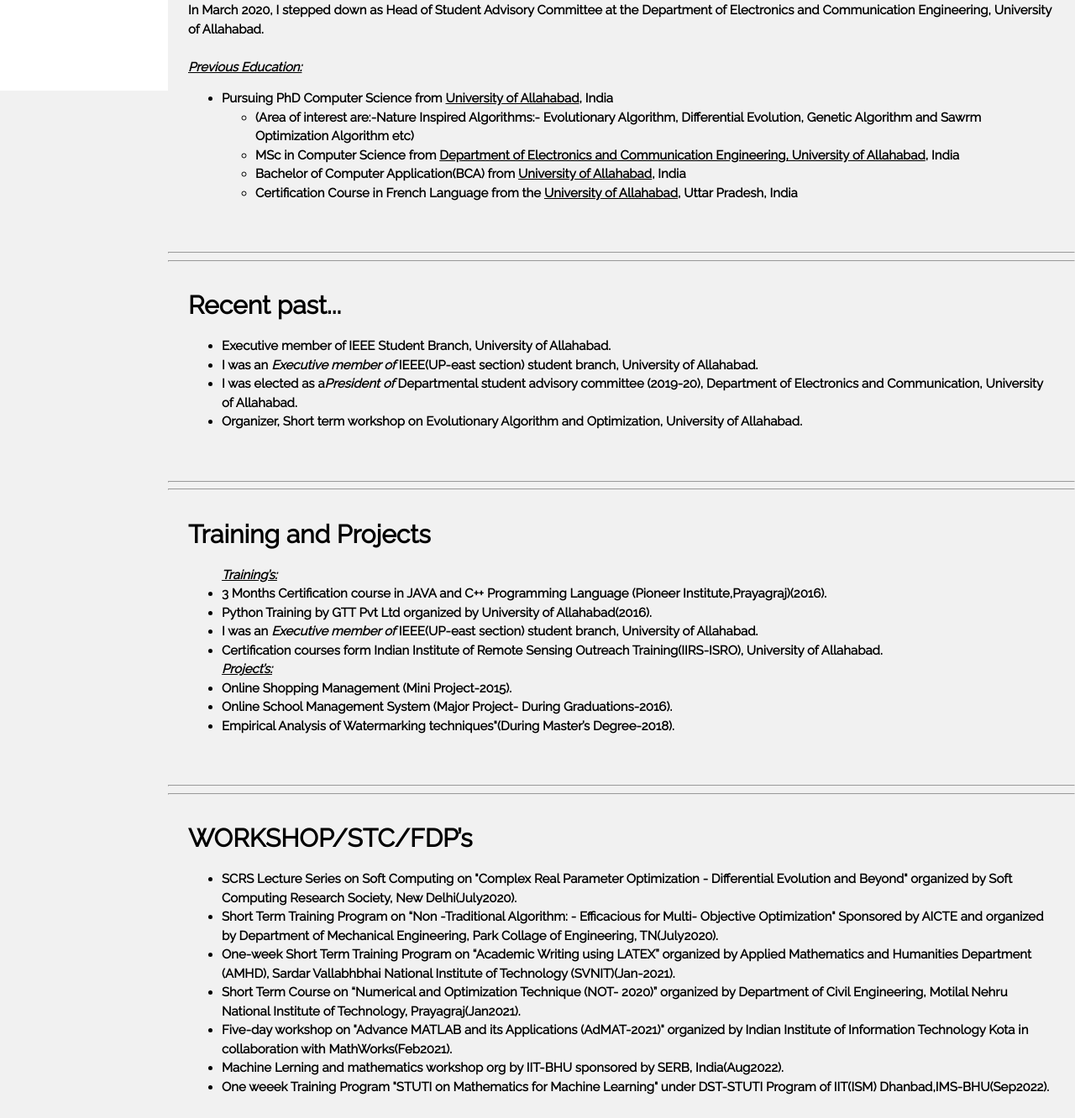
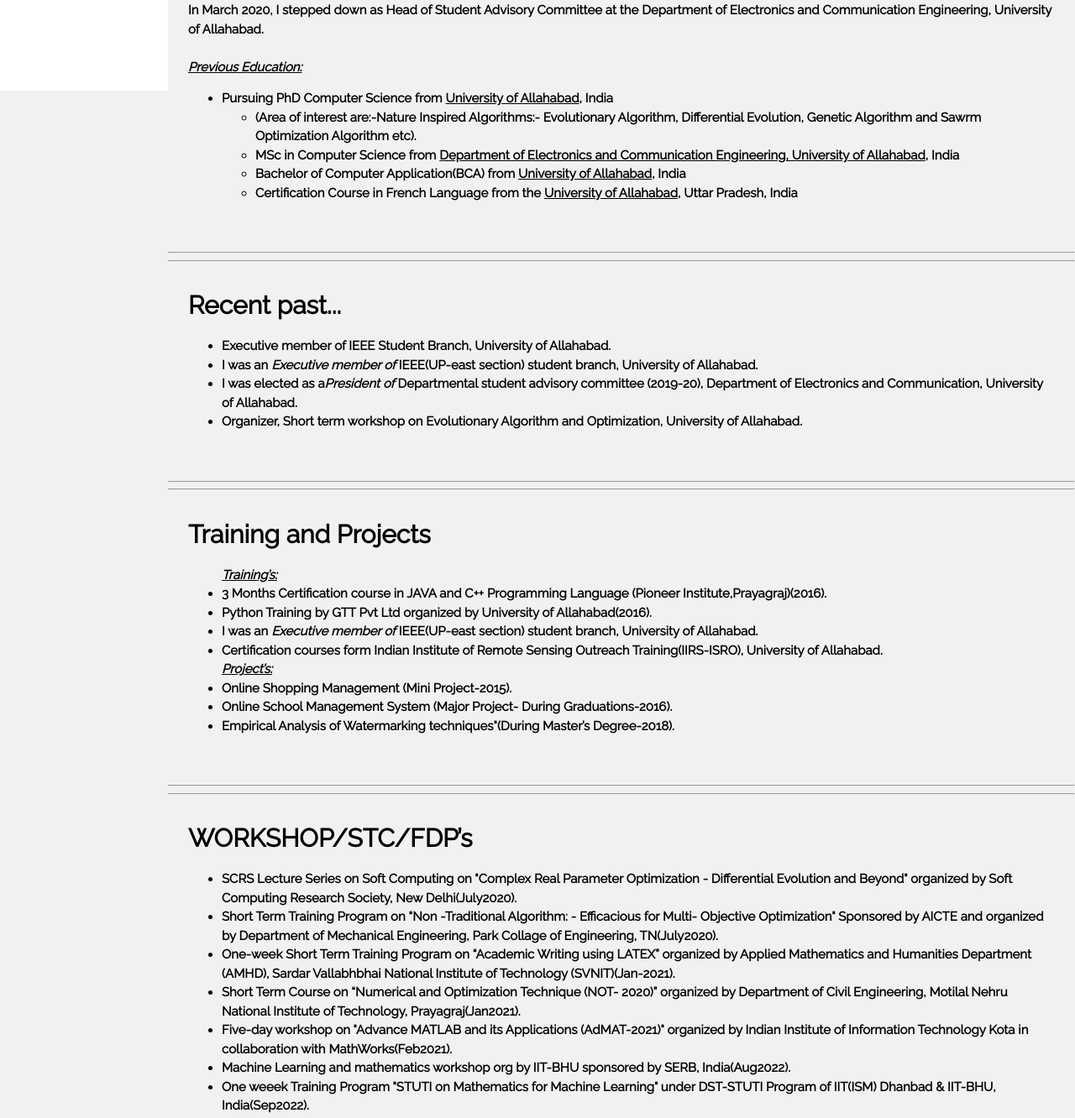
Before and after one commit to Pawan0532/pawan, a plain HTML site: page index.html in a window 1280 px wide. Shown: the part 692-2024 px from the top of the page at 84% size. Drawn offline with nearby package versions, Linux system fonts and the light colour scheme.

Commit message:
Update index.html

```diff
--- a/index.html
+++ b/index.html
@@ -142,11 +142,10 @@
 
 <span style="text-decoration:underline;"><em>Previous Education: </em></span>
 <ul>
-	<li><strong>Pursuing PhD Computer Science</strong> from <a href="https://www.allduniv.ac.in/"" target="_blank">University of Allahabad</a>, India
+	<li><strong>Pursuing PhD Computer Science</strong> from <a href="https://www.allduniv.ac.in/"" target="_blank">University of Allahabad</a>, India</li>
 <ul>
-	<li>(Area of interest are:-Nature Inspired Algorithms:- Evolutionary Algorithm, Differential Evolution, Genetic Algorithm and Sawrm Optimization Algorithm etc)
-</li>
-	<li><strong>MSc in Computer Science</strong> from <a href="http://www.maths.tcd.ie/">Department of Electronics and Communication Engineering, University of Allahabad</a>, India</li>
+	<li>(Area of interest are:-Nature Inspired Algorithms:- Evolutionary Algorithm, Differential Evolution, Genetic Algorithm and Sawrm Optimization Algorithm etc).</li>
+	<li><strong> MSc in Computer Science </strong> from <a href="http://www.maths.tcd.ie/"> Department of Electronics and Communication Engineering, University of Allahabad</a>, India</li>
 	<li><strong> Bachelor of Computer Application(BCA) </strong> from <a href="https://www.allduniv.ac.in/""> University of Allahabad</a>, India</li>
 	<li><strong>Certification Course in French Language</strong> from the <a href="https://www.allduniv.ac.in/"" target="_blank" rel="noopener noreferrer">University of Allahabad</a>, Uttar Pradesh, India</li>
 </ul>
@@ -209,8 +208,8 @@
 	<li> One-week Short Term Training Program on “Academic Writing using LATEX” organized by Applied Mathematics and Humanities Department (AMHD), Sardar Vallabhbhai National Institute of Technology (SVNIT)(Jan-2021).</li>
 	<li> Short Term Course on “Numerical and Optimization Technique (NOT- 2020)” organized by Department of Civil Engineering, Motilal Nehru National Institute of Technology, Prayagraj(Jan2021).</li>
 	<li> Five-day workshop on "Advance MATLAB and its Applications (AdMAT-2021)" organized by Indian Institute of Information Technology Kota in collaboration with MathWorks(Feb2021).</li>
-	<li> Machine Lerning and mathematics workshop org by IIT-BHU sponsored by SERB, India(Aug2022).</li>
-        <li> One weeek Training Program "STUTI on Mathematics for Machine Learning" under DST-STUTI Program of IIT(ISM) Dhanbad,IMS-BHU(Sep2022).</li>
+	<li> Machine Learning and mathematics workshop org by IIT-BHU sponsored by SERB, India(Aug2022).</li>
+        <li> One weeek Training Program "STUTI on Mathematics for Machine Learning" under DST-STUTI Program of IIT(ISM) Dhanbad & IIT-BHU, India(Sep2022).</li>
 </ul>
 	</div>
 	<hr><hr>
```
